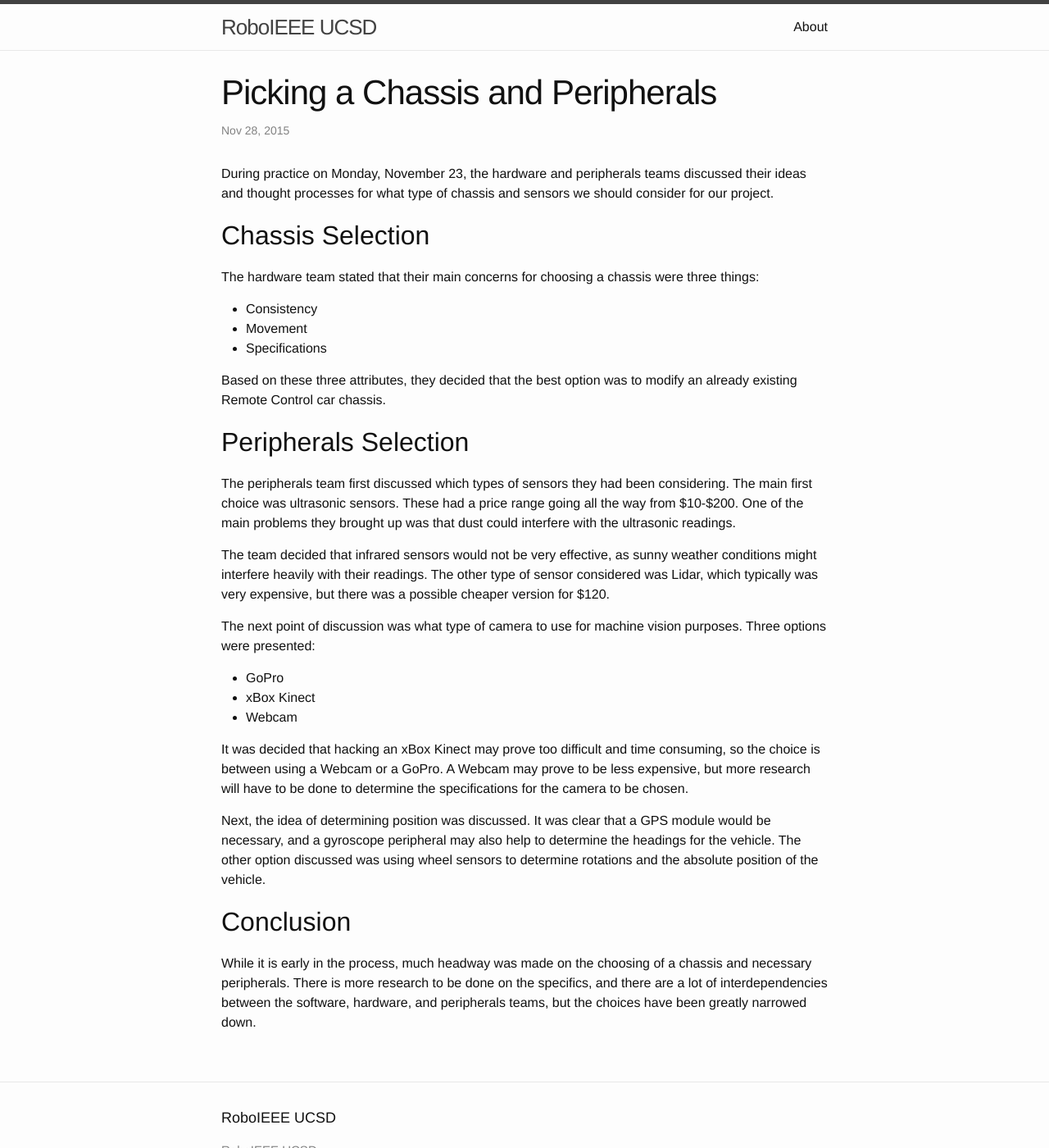
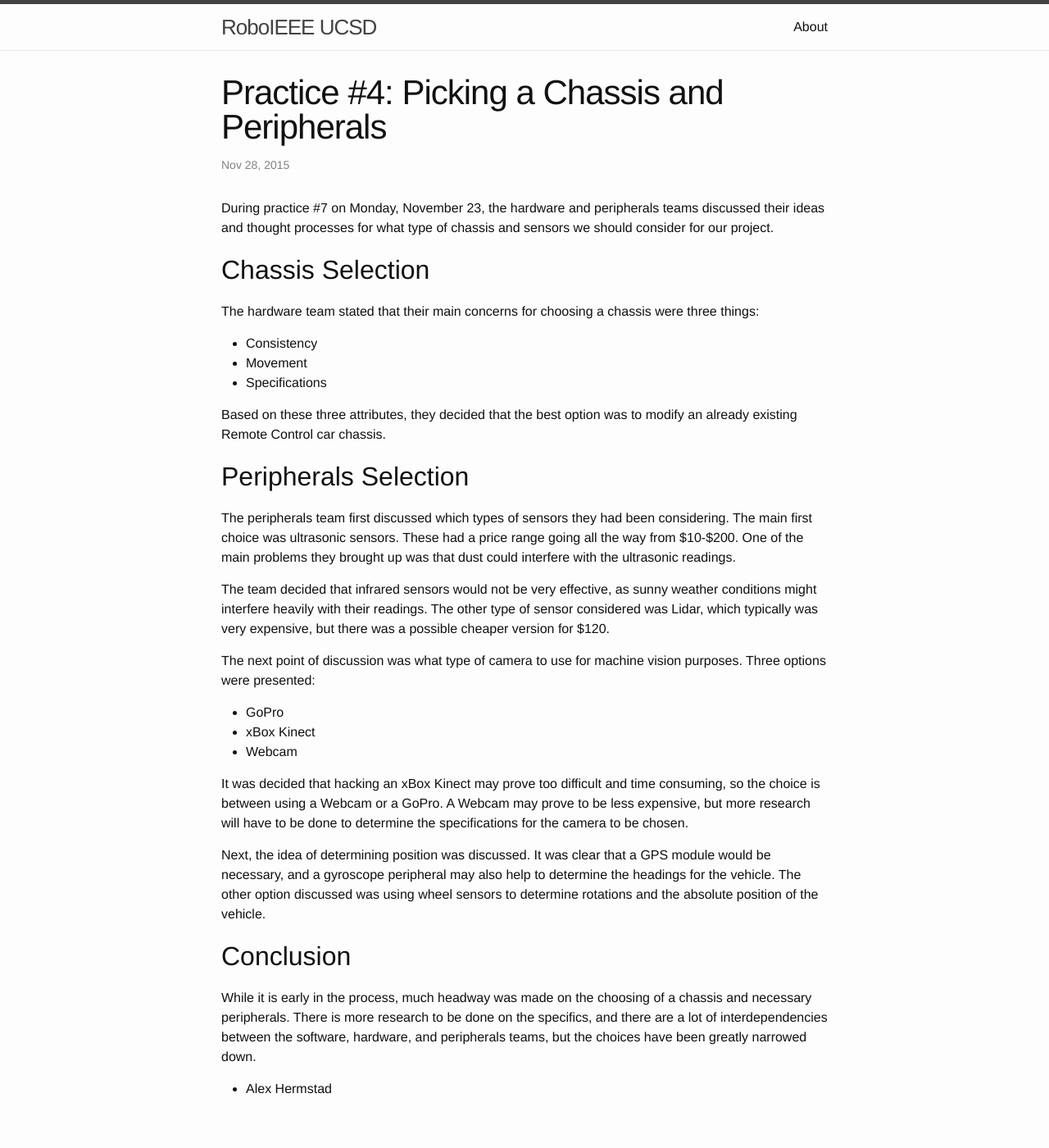
Before and after one commit to hermstadalex/UCSDroboIEEE, a Jekyll site: the page built from _posts/2015-11-27-picking-chassis.markdown, in a window 1280 px wide and 1400 px high. Shown: the whole window at 82% size. Built offline with Jekyll 4.4.1, drawn with Linux system fonts in a browser that asks for light colours.

```diff
--- a/_posts/2015-11-27-picking-chassis.markdown
+++ b/_posts/2015-11-27-picking-chassis.markdown
@@ -1,11 +1,11 @@
 ---
 layout: post
-title:  "Picking a Chassis and Peripherals"
+title:  "Practice #4: Picking a Chassis and Peripherals"
 date:   2015-11-27 23:29:13 -0800
 categories: jekyll update
 ---
 
-During practice on Monday, November 23, the hardware and peripherals teams
+During practice #7 on Monday, November 23, the hardware and peripherals teams
 discussed their ideas and thought processes for what type of chassis and sensors
 we should consider for our project.
 
@@ -58,3 +58,5 @@
 specifics, and there are a lot of interdependencies between the software,
 hardware, and peripherals teams, but the choices have been greatly narrowed
 down.
+
+- Alex Hermstad
```
Also changed, not shown: _posts/2015-11-26-picking-platform.markdown (added, +54 -0 lines).
